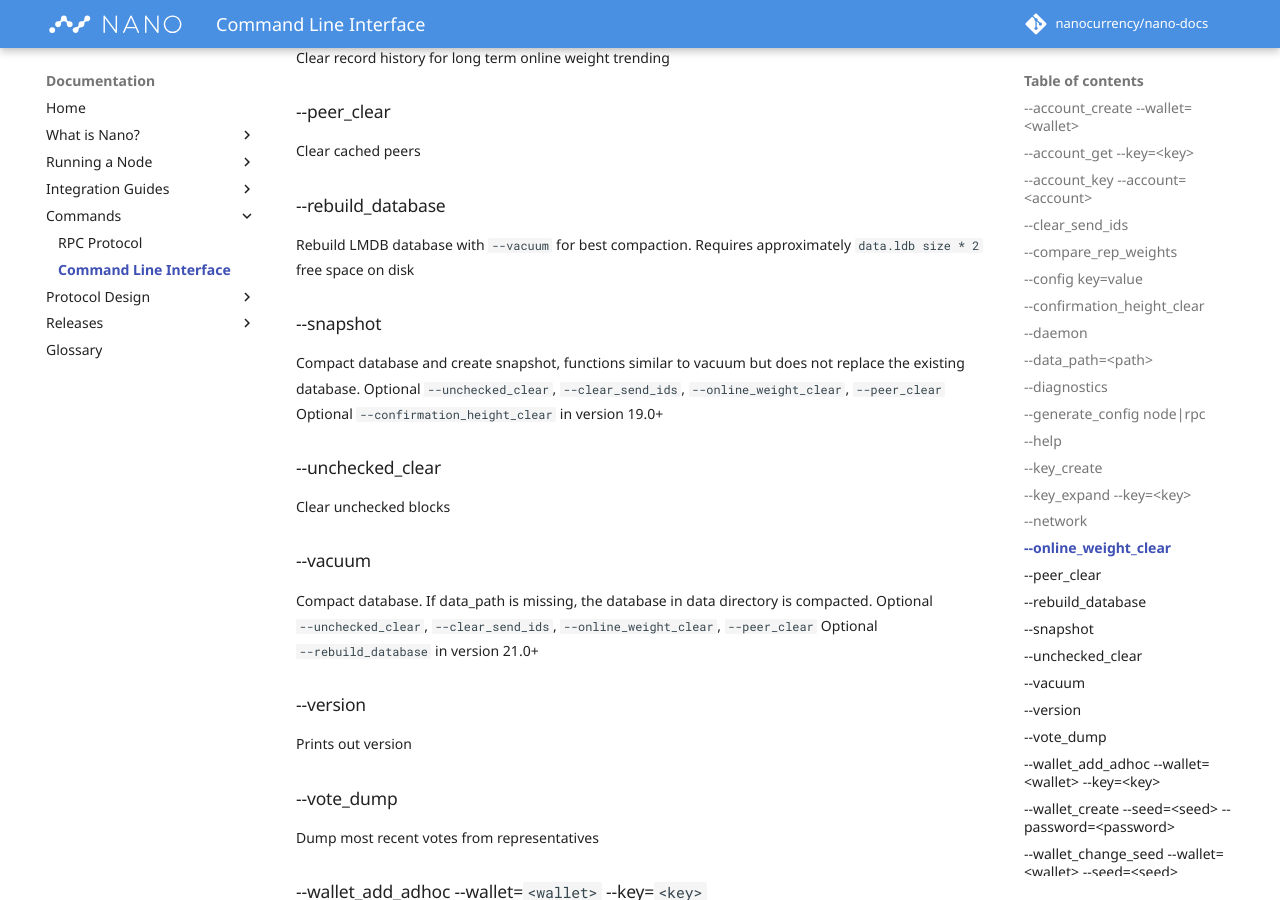
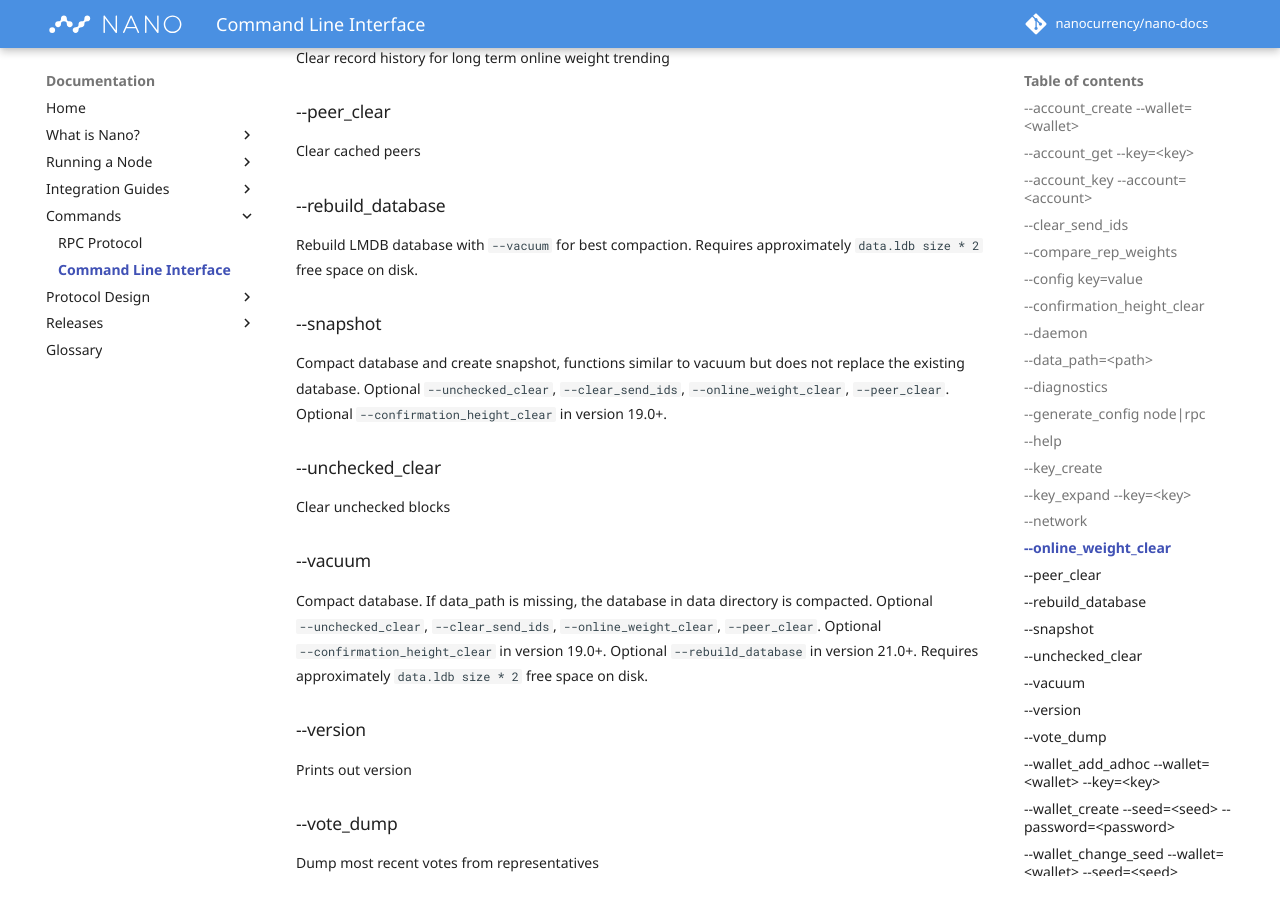
Before and after one commit to nanocurrency/nano-docs, an MkDocs documentation site: the page built from docs/commands/command-line-interface.md, in a window 1280 px wide and 900 px high, scrolled down 2179 px. Built offline with MkDocs 1.6.1 and Material for MkDocs 9.7.7, drawn with Linux system fonts in a browser that asks for light colours; formulas are drawn with MathJax 3; comment, search, counter and statistics services are not loaded.

Commit message:
More --vacuum details

```diff
--- a/docs/commands/command-line-interface.md
+++ b/docs/commands/command-line-interface.md
@@ -70,18 +70,19 @@
 Clear cached peers
 
 ### --rebuild_database
-Rebuild LMDB database with `--vacuum` for best compaction. Requires approximately `data.ldb size * 2` free space on disk
+Rebuild LMDB database with `--vacuum` for best compaction. Requires approximately `data.ldb size * 2` free space on disk.
 
 ### --snapshot
-Compact database and create snapshot, functions similar to vacuum but does not replace the existing database. Optional `--unchecked_clear`, `--clear_send_ids`, `--online_weight_clear`, `--peer_clear`
-Optional `--confirmation_height_clear` in version 19.0+
+Compact database and create snapshot, functions similar to vacuum but does not replace the existing database. Optional `--unchecked_clear`, `--clear_send_ids`, `--online_weight_clear`, `--peer_clear`.
+Optional `--confirmation_height_clear` in version 19.0+.
 
 ### --unchecked_clear
 Clear unchecked blocks
 
 ### --vacuum
-Compact database. If data_path is missing, the database in data directory is compacted. Optional `--unchecked_clear`, `--clear_send_ids`, `--online_weight_clear`, `--peer_clear`
-Optional `--rebuild_database` in version 21.0+
+Compact database. If data_path is missing, the database in data directory is compacted. Optional `--unchecked_clear`, `--clear_send_ids`, `--online_weight_clear`, `--peer_clear`.
+Optional `--confirmation_height_clear` in version 19.0+.
+Optional `--rebuild_database` in version 21.0+. Requires approximately `data.ldb size * 2` free space on disk.
 
 ### --version
 Prints out version
```
